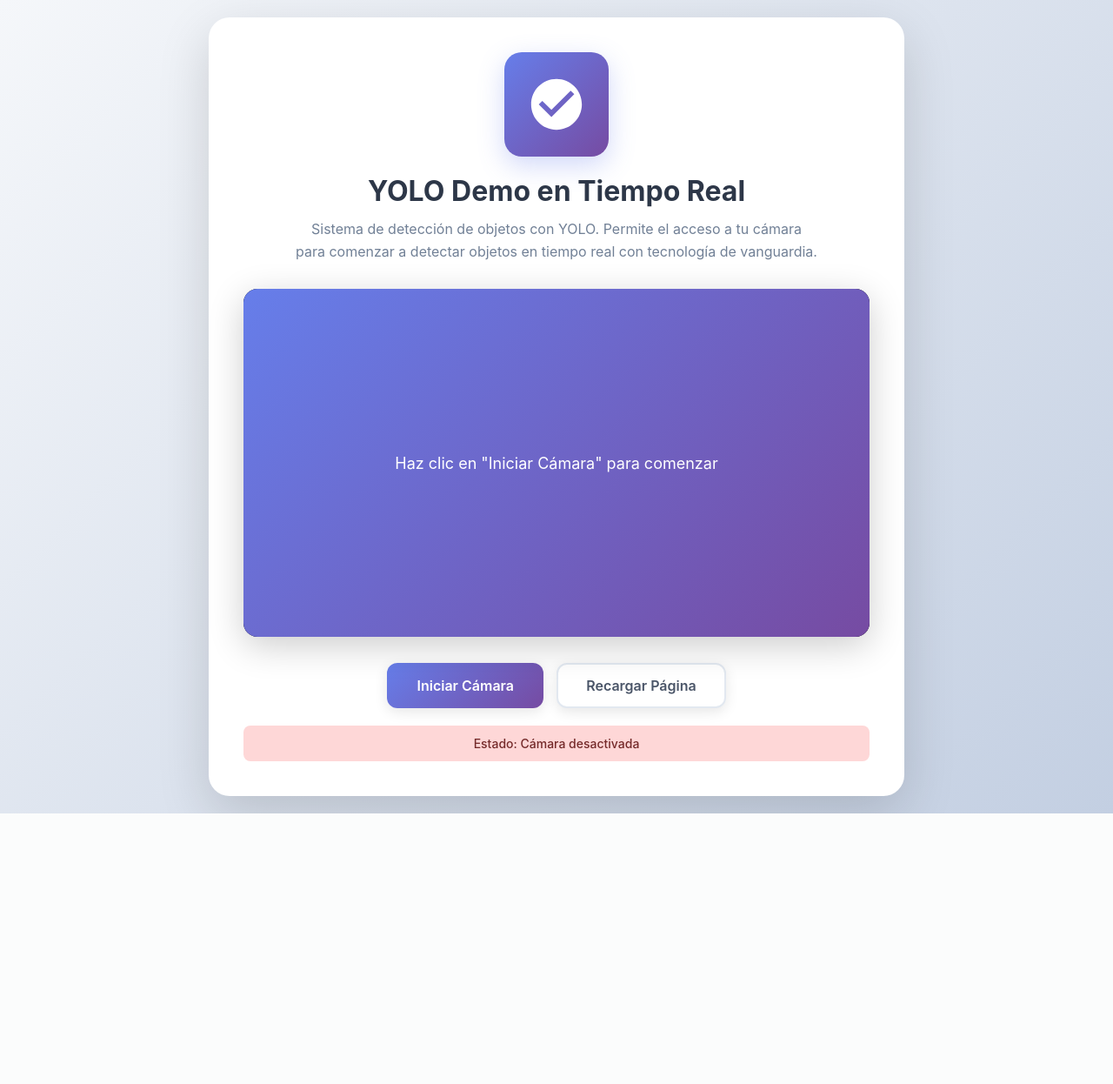
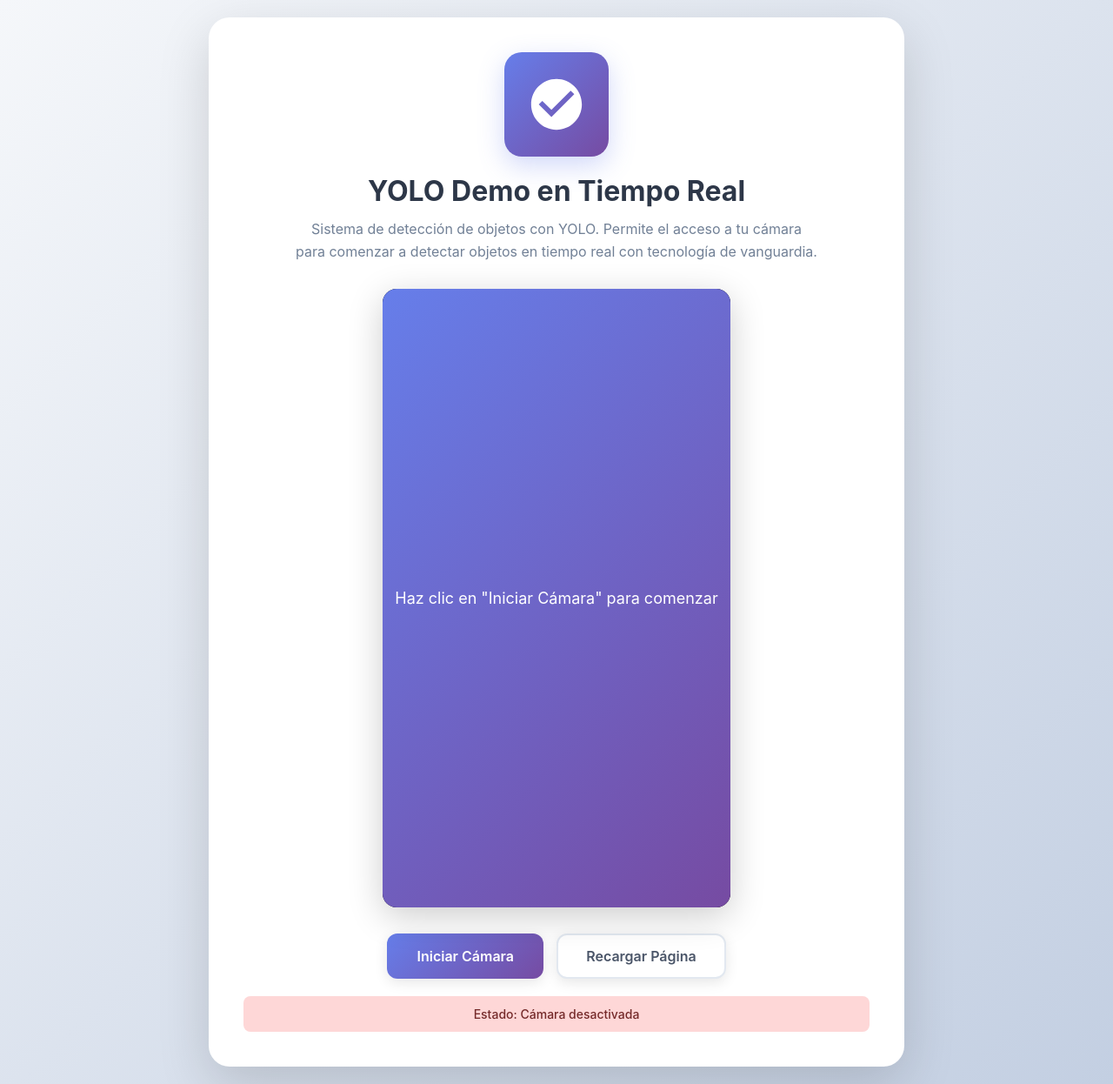
Before and after one commit to tomvargasd/YOLO26-demo, a Flask app: page / in a window 1280 px wide. Shown: the whole page at 87% size. Before the commit the page ends 935 px from the top, so only its background shows below. Run offline with Flask 3, Linux system fonts and the light colour scheme.

Commit message:
fix video tag

```diff
--- a/templates/index.html
+++ b/templates/index.html
@@ -71,18 +71,20 @@
         .video-container {
             position: relative;
             width: 100%;
+            max-width: 400px;
+            margin: 30px auto;
             background: #000;
             border-radius: 16px;
             overflow: hidden;
-            margin: 30px 0;
             box-shadow: 0 10px 40px rgba(0, 0, 0, 0.2);
+            aspect-ratio: 9 / 16;
         }
 
         #video {
             width: 100%;
-            height: auto;
+            height: 100%;
             display: block;
-            min-height: 400px;
+            object-fit: cover;
         }
 
         .video-placeholder {
@@ -238,8 +240,9 @@
             try {
                 stream = await navigator.mediaDevices.getUserMedia({
                     video: {
-                        width: { ideal: 1280 },
-                        height: { ideal: 720 }
+                        width: { ideal: 720 },
+                        height: { ideal: 1280 },
+                        facingMode: 'user'
                     },
                     audio: false
                 });
```
